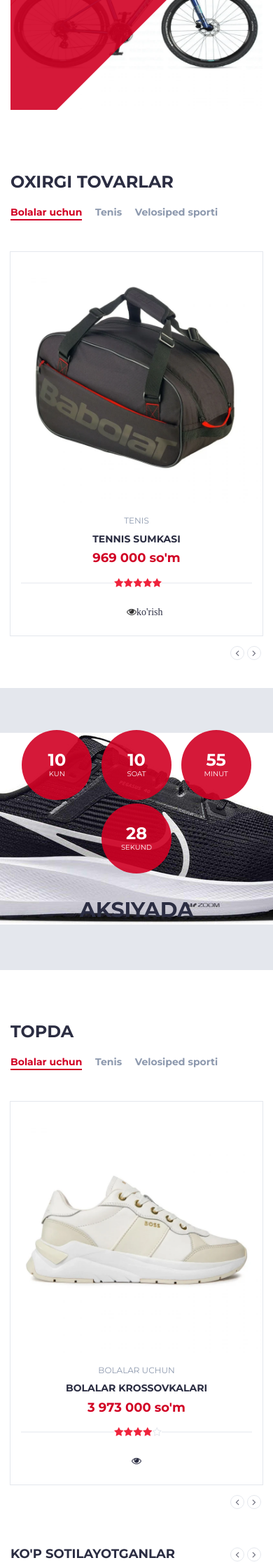
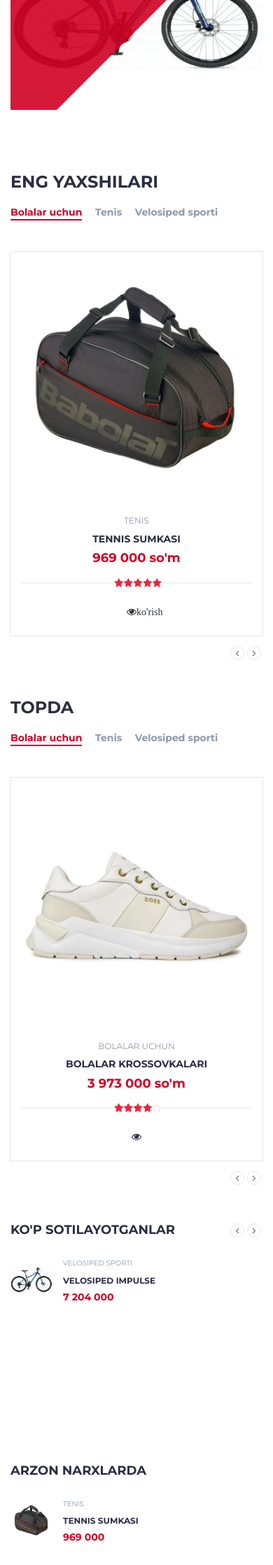
Before and after one commit to sodiqdevpython/e-shop-django, a Django app: page / in a window 390 px wide. Shown: the part 1087-3323 px from the top of the page at 70% size. Run offline with Django 5.2, Linux system fonts and the light colour scheme; data comes from the database, SQL or seed files in the repository; parts of the project's set-up code (start-up, migrations or seed data) failed here and were passed over; some libraries are stand-ins or nearby versions.

Commit message:
added some new changes responseved for mobile app

```diff
--- a/templates/index.html
+++ b/templates/index.html
@@ -47,7 +47,7 @@
 					<!-- section title -->
 					<div class="col-md-12">
 						<div class="section-title">
-							<h3 class="title">Oxirgi tovarlar</h3>
+							<h3 class="title">Eng yaxshilari</h3>
 							<div class="section-nav">
 								<ul class="section-tab-nav tab-nav">
 									{% for i in get_types %}
@@ -113,51 +113,6 @@
 			<!-- /container -->
 		</div>
 		<!-- /SECTION -->
-
-		<!-- HOT DEAL SECTION -->
-		<div id="hot-deal" class="section">
-			<!-- container -->
-			<div class="container">
-				<!-- row -->
-				<div class="row">
-					<div class="col-md-12">
-						<div class="hot-deal">
-							<ul class="hot-deal-countdown" id="countdown">
-    <li>
-        <div>
-            <h3 id="days">02</h3>
-            <span>Kun</span>
-        </div>
-    </li>
-    <li>
-        <div>
-            <h3 id="hours">10</h3>
-            <span>Soat</span>
-        </div>
-    </li>
-    <li>
-        <div>
-            <h3 id="minutes">34</h3>
-            <span>Minut</span>
-        </div>
-    </li>
-    <li>
-        <div>
-            <h3 id="seconds">60</h3>
-            <span>Sekund</span>
-        </div>
-    </li>
-</ul>
-
-							<h2 class="text-uppercase">Aksiyada</h2>
-						</div>
-					</div>
-				</div>
-				<!-- /row -->
-			</div>
-			<!-- /container -->
-		</div>
-		<!-- /HOT DEAL SECTION -->
 
 		<!-- SECTION -->
 		<div class="section">
--- a/templates/product.html
+++ b/templates/product.html
@@ -13,7 +13,7 @@
 						<div id="product-main-img">
 							{% for i in more_images %}
 							<div class="product-preview">
-								<img style="height: 500px;" src="{{ i.image.url }}" alt="">
+								<img style="height: 300px;" src="{{ i.image.url }}" alt="">
 							</div>
 							{% endfor %}
 						</div>
```
